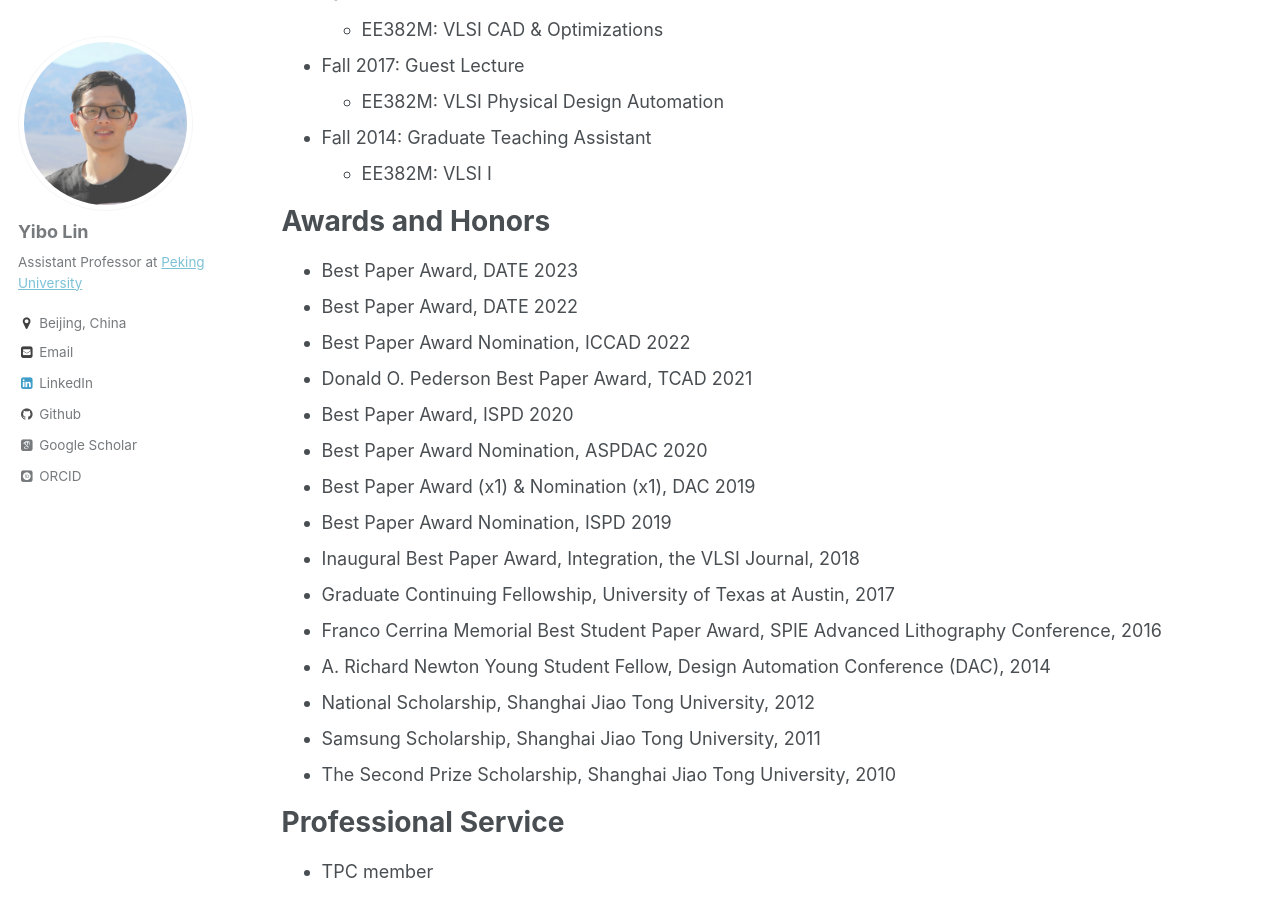
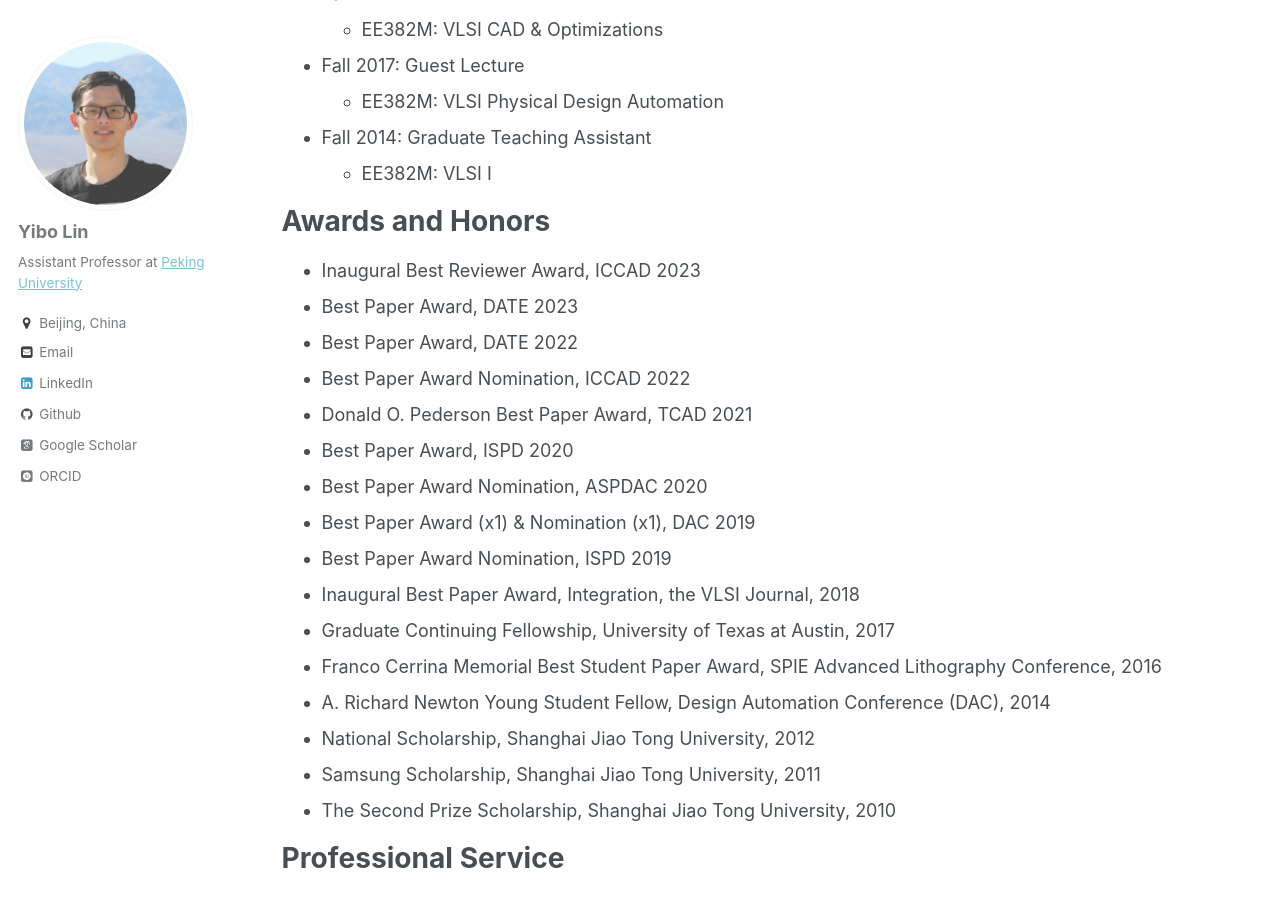
Before and after one commit to limbo018/limbo018.github.io, a Jekyll site: the page built from _pages/cv.md, in a window 1280 px wide and 900 px high, scrolled down 1928 px. Built offline with Jekyll 4.4.1, drawn with Linux system fonts in a browser that asks for light colours; some web fonts are replaced.

Commit message:
update cv webpage

```diff
--- a/_pages/cv.md
+++ b/_pages/cv.md
@@ -83,6 +83,7 @@ Teaching experience
 
 Awards and Honors
 ======
+* Inaugural Best Reviewer Award, ICCAD 2023
 * Best Paper Award, DATE 2023
 * Best Paper Award, DATE 2022
 * Best Paper Award Nomination, ICCAD 2022
```
